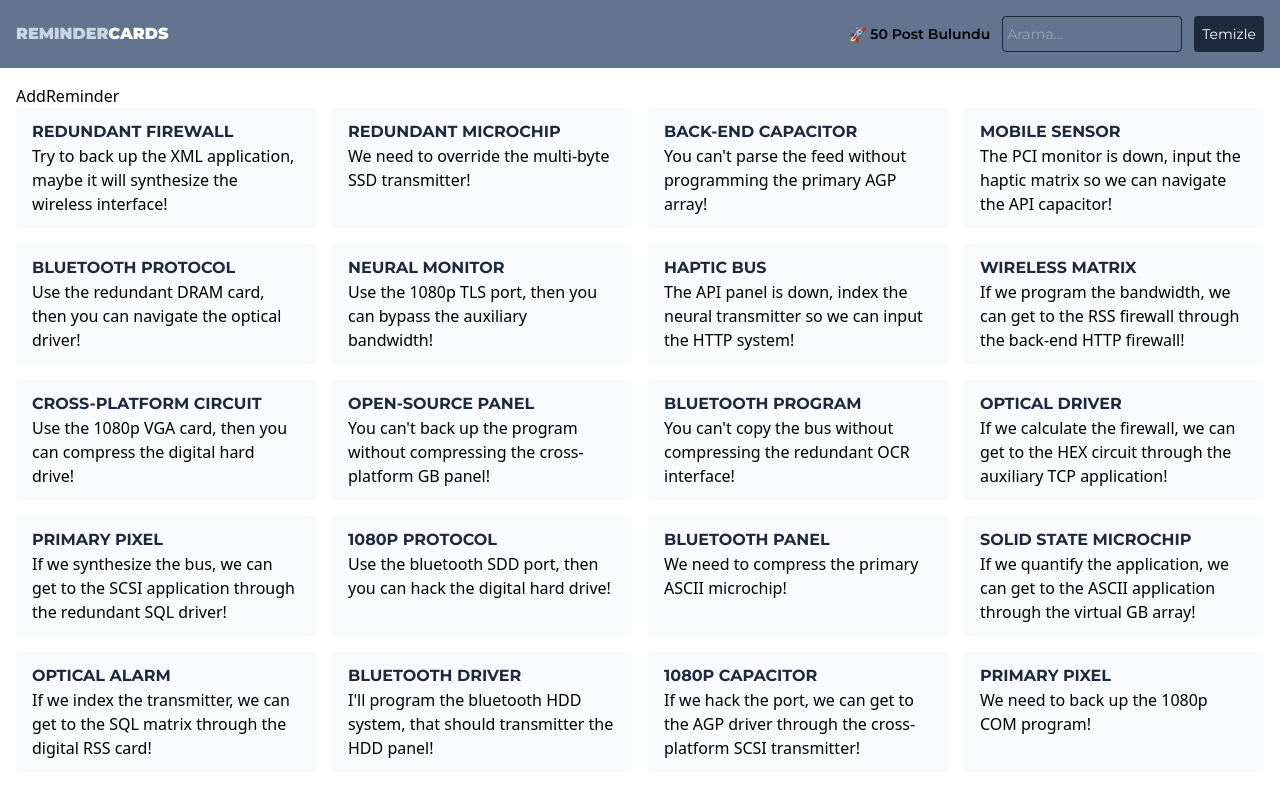
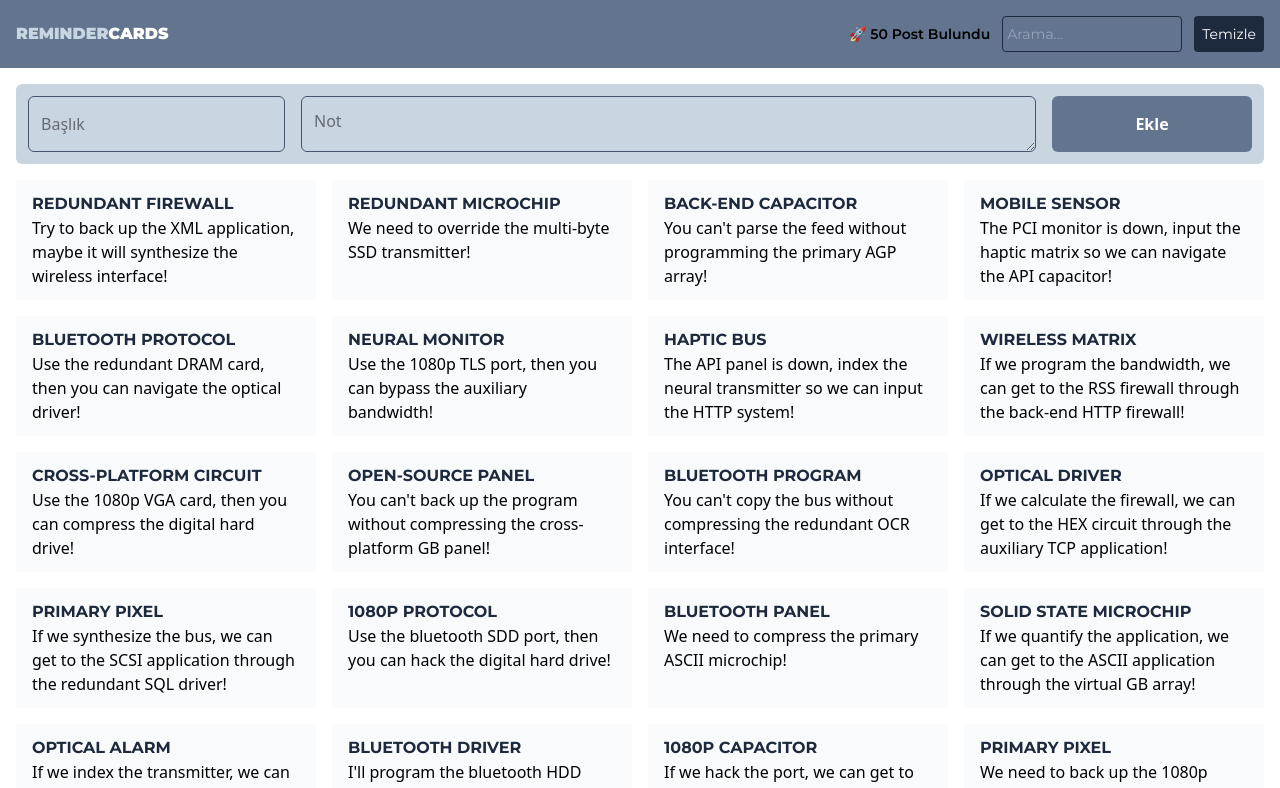
Before and after one commit to tarikCekirge/reminder-cards, a React (Vite) app: page / in a window 1280 px wide. Shown: the top 788 px of the page. Built offline with nearby package versions, Linux system fonts and the light colour scheme.

Commit message:
Added reminder form

```diff
--- a/src/components/AddReminder.jsx
+++ b/src/components/AddReminder.jsx
@@ -1,9 +1,73 @@
-import React from 'react'
+import { useEffect, useRef } from "react";
+import { usePost } from "../contexts/PostContext";
 
 const AddReminder = () => {
+  const { handleAddPost } = usePost();
+
+  const formRef = useRef();
+  const buttonRef = useRef();
+
+  useEffect(() => {
+    const handleInputChange = () => {
+      const formData = new FormData(formRef.current);
+      const title = formData.get("title")?.trim();
+      const body = formData.get("body")?.trim();
+      const isFormValid = title && body;
+      if (buttonRef.current) {
+        buttonRef.current.disabled = !isFormValid;
+      }
+    };
+
+    const formEl = formRef.current;
+    formEl.addEventListener("input", handleInputChange);
+
+    return () => {
+      formEl.removeEventListener("input", handleInputChange);
+    };
+  }, []);
+
+  const handleSubmit = (e) => {
+    e.preventDefault();
+    const formData = new FormData(e.target);
+    const title = formData.get("title")?.trim();
+    const body = formData.get("body")?.trim();
+
+    if (!title || !body) return;
+
+    handleAddPost({ title, body });
+    e.target.reset();
+    if (buttonRef.current) buttonRef.current.disabled = true;
+  };
+
   return (
-    <div>AddReminder</div>
-  )
-}
+    <div className="p-3 bg-slate-300 rounded-md mb-4">
+      <form
+        onSubmit={handleSubmit}
+        ref={formRef}
+        className="grid gap-4 md:grid-cols-[1fr_3fr_200px]"
+      >
+        <input
+          type="text"
+          name="title"
+          className="border p-3 rounded-md focus:outline-none border-slate-600"
+          placeholder="Başlık"
+        />
+        <textarea
+          name="body"
+          className="border p-3 rounded-md focus:outline-none border-slate-600 field-sizing-content"
+          placeholder="Not"
+        />
+        <button
+          type="submit"
+          ref={buttonRef}
+          disabled
+          className="bg-slate-800 p-4 disabled:bg-slate-500 hover:bg-slate-700 text-white font-bold rounded-md cursor-pointer disabled:cursor-auto"
+        >
+          Ekle
+        </button>
+      </form>
+    </div>
+  );
+};
 
-export default AddReminder
+export default AddReminder;
```
